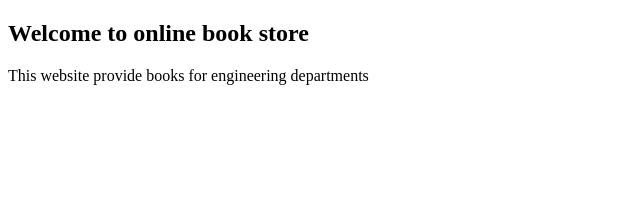
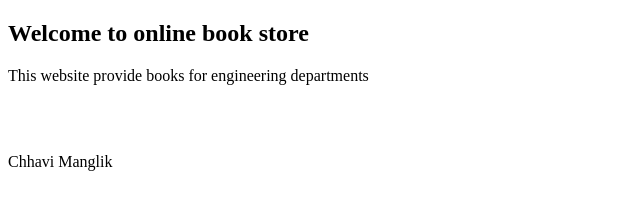
Before and after one commit to chhavimanglik70-cell/Online-Book-Store_-web-development, a plain HTML site: page home.html in a window 1280 px wide. Shown: the whole page, without its empty margins (0-640 px from the left). Drawn offline with Linux system fonts and the light colour scheme.

Commit message:
Update home.html

```diff
--- a/home.html
+++ b/home.html
@@ -8,5 +8,7 @@
 <body>
     <h2> Welcome to online book store</h2>
     <p> This website provide books for engineering departments</p>
+    <br><br>
+    <p> Chhavi Manglik</p>
 </body>
 </html>
```
